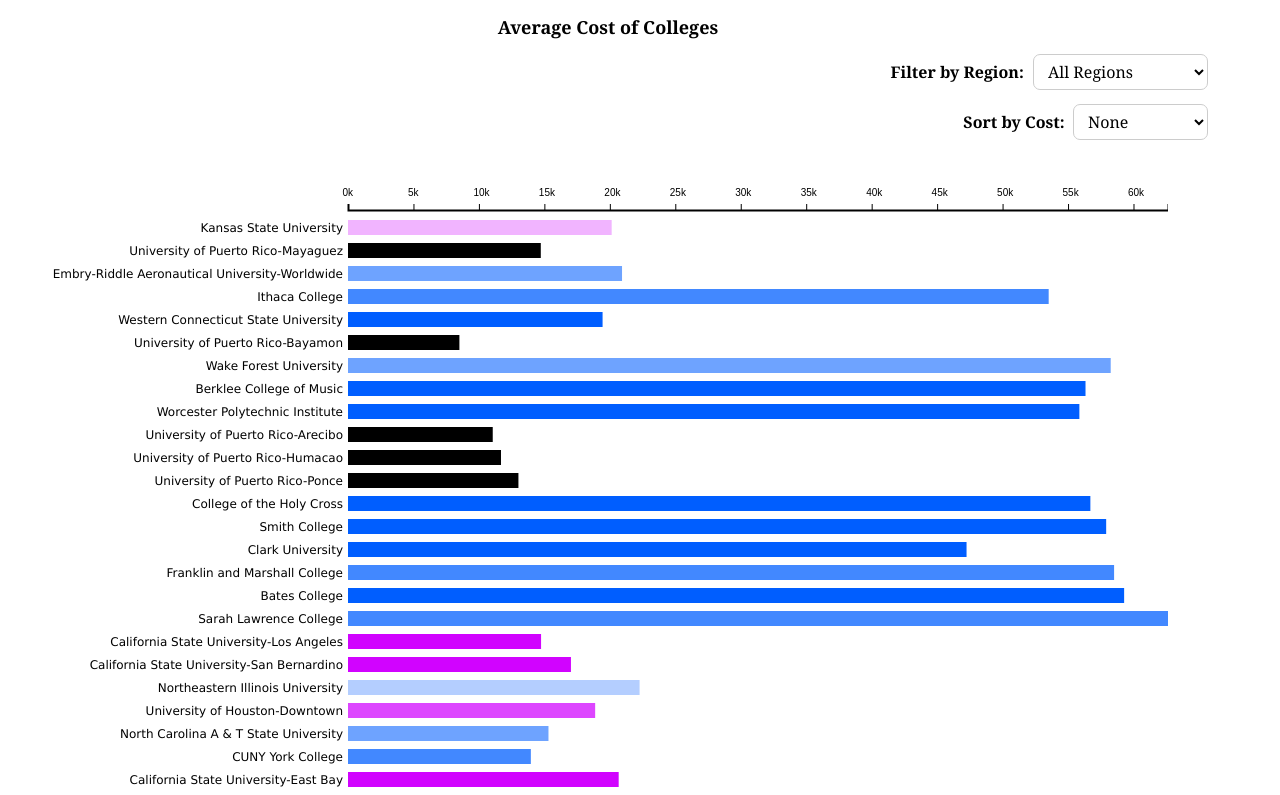
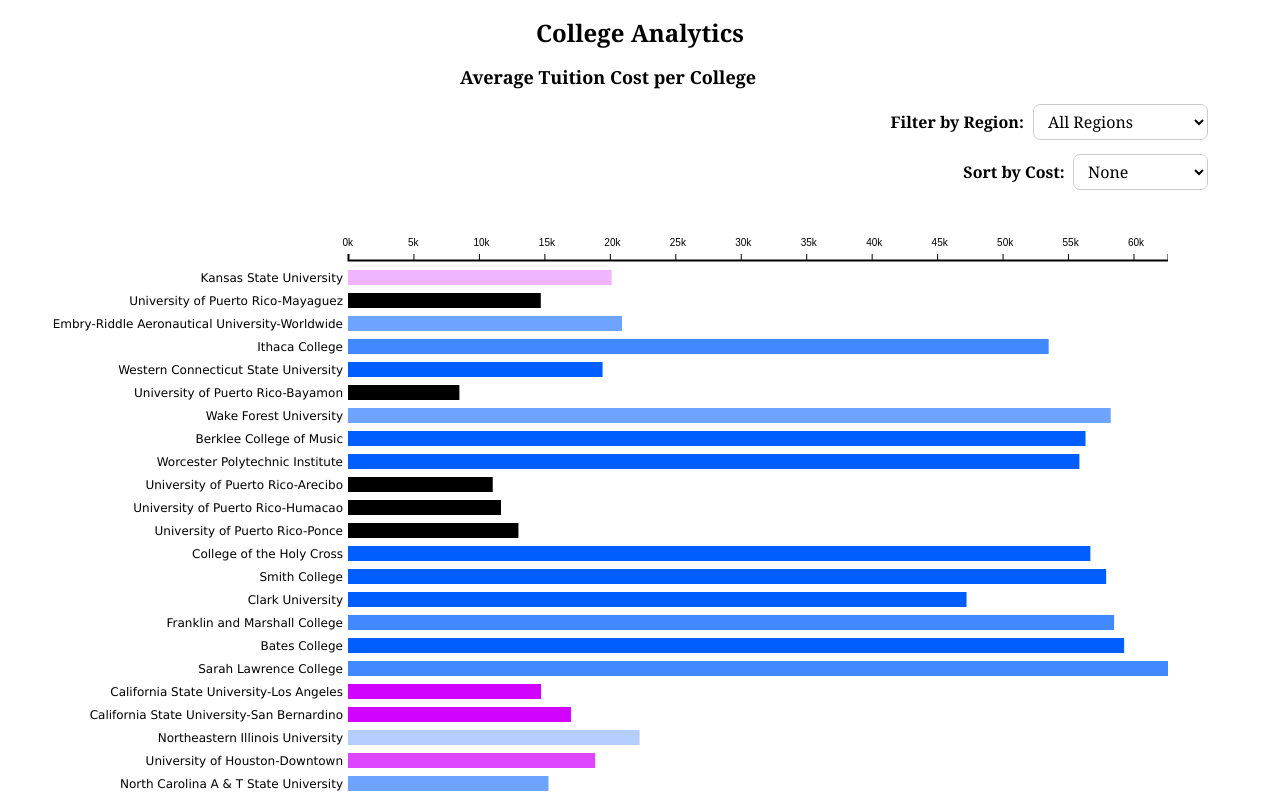
Before and after one commit to jxu645/CS4460_FinalProject, a plain HTML site: page index.html in a window 1280 px wide. Shown: the top 795 px of the page. Drawn offline with nearby package versions, Linux system fonts and the light colour scheme.

Commit message:
Final?
Everything should be working!

```diff
--- a/index.html
+++ b/index.html
@@ -10,8 +10,9 @@
 </head>
 
 <body>
+    <h1 style="font-family: Georgia; text-align: center;">College Analytics</h1>
     <div id="wrapper" style="width:1200px;">
-        <h2 style="font-family: Georgia; text-align: center;">Average Cost of Colleges</h2>
+        <h2 style="font-family: Georgia; text-align: center;">Average Tuition Cost per College</h2>
 
         <!-- Dropdowns-->
         <div id="dropdown-container" style="padding-bottom: 10px; float: right; text-align: right;">
```
